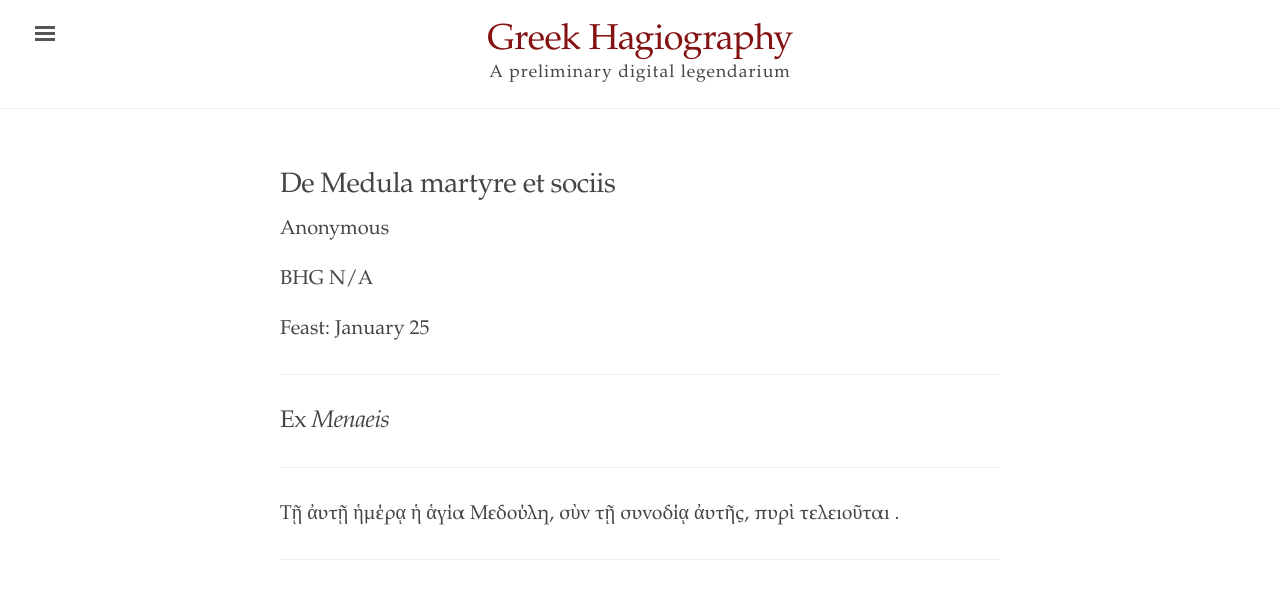
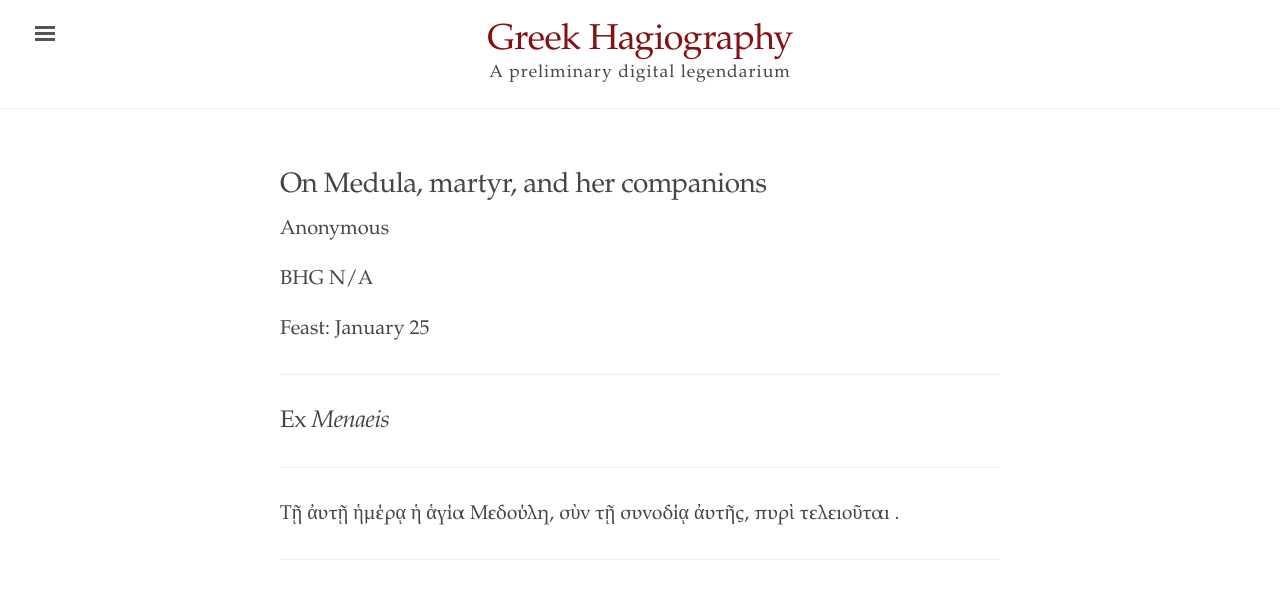
Before and after one commit to cjkoepke1/greek-hagiography, a Jekyll site: the page built from _texts/de-medula-martyre.md, in a window 1280 px wide. Shown: the top 599 px of the page. Built offline with Jekyll 4.4.1, drawn with Linux system fonts in a browser that asks for light colours.

Commit message:
Title to English

```diff
--- a/_texts/de-medula-martyre.md
+++ b/_texts/de-medula-martyre.md
@@ -1,6 +1,6 @@
 ---
 layout: narrative
-title: De Medula martyre et sociis
+title: On Medula, martyr, and her companions
 bhg: N/A
 feast: January 25
 author: Anonymous
```
